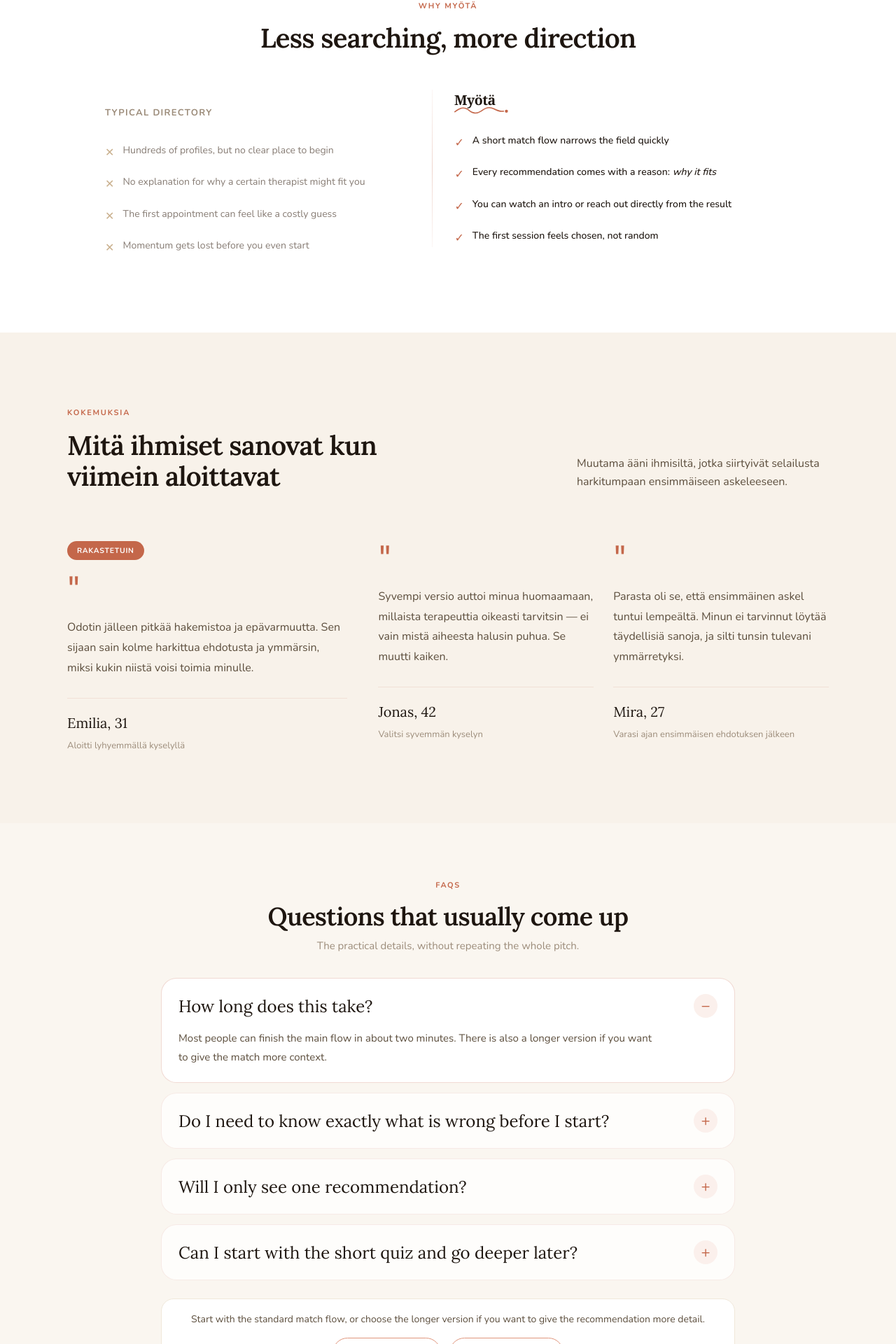
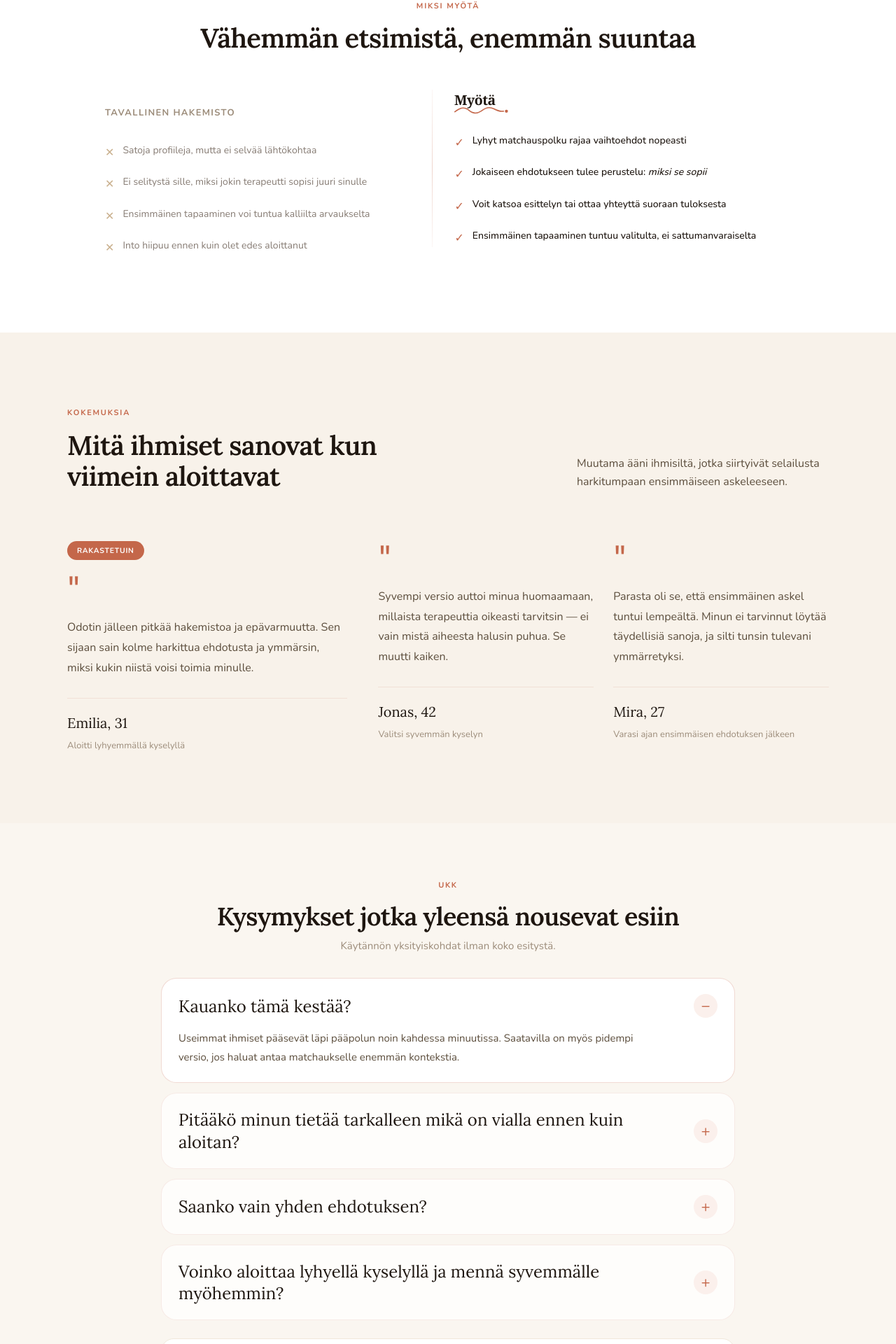
Before and after one commit to Tilapit/aitomyota, a React (Vite) app: page / in a window 1280 px wide. Shown: the part 2093-4013 px from the top of the page at 70% size. Built offline with nearby package versions, Linux system fonts and the light colour scheme.

Commit message:
fix: wire comparison, faq, testimonials to i18n

```diff
--- a/src/components/sections/ComparisonSection.tsx
+++ b/src/components/sections/ComparisonSection.tsx
@@ -1,21 +1,11 @@
 import React from "react";
 import Logo from "../layout/Logo";
-
-const directoryPoints = [
-  "Hundreds of profiles, but no clear place to begin",
-  "No explanation for why a certain therapist might fit you",
-  "The first appointment can feel like a costly guess",
-  "Momentum gets lost before you even start",
-];
-
-const myotaPoints = [
-  { text: "A short match flow narrows the field quickly" },
-  { text: "Every recommendation comes with a reason: ", em: "why it fits" },
-  { text: "You can watch an intro or reach out directly from the result" },
-  { text: "The first session feels chosen, not random" },
-];
+import { useLanguage } from "../../context/LanguageContext";
 
 const ComparisonSection: React.FC = () => {
+  const { t } = useLanguage();
+  const { comparison: c } = t;
+
   return (
     <>
       <div style={{ lineHeight: 0, background: "white" }}>
@@ -36,18 +26,16 @@
         <div className="page-shell-tight">
           <div style={{ textAlign: "center", marginBottom: "52px" }}>
             <div className="s-label" style={{ justifyContent: "center" }}>
-              Why Myötä
+              {c.eyebrow}
             </div>
-            <h2 style={{ maxWidth: "100%", textAlign: "center" }}>
-              Less searching, more direction
-            </h2>
+            <h2 style={{ maxWidth: "100%", textAlign: "center" }}>{c.title}</h2>
           </div>
 
           <div className="comparison-layout">
             <div className="comparison-side">
-              <div className="compare-title compare-title-muted">Typical directory</div>
+              <div className="compare-title compare-title-muted">{c.directoryLabel}</div>
               <div className="comparison-list">
-                {directoryPoints.map((text) => (
+                {c.directoryPoints.map((text) => (
                   <div key={text} className="comparison-row comparison-row-muted">
                     <span className="comparison-mark comparison-mark-muted">✕</span>
                     <span className="compare-copy compare-copy-muted">{text}</span>
@@ -61,7 +49,7 @@
                 <Logo width={110} height={38} />
               </div>
               <div className="comparison-list">
-                {myotaPoints.map((item, index) => (
+                {c.myotaPoints.map((item, index) => (
                   <div key={index} className="comparison-row">
                     <span className="comparison-mark">✓</span>
                     <span className="compare-copy compare-copy-strong">
--- a/src/components/sections/FAQSection.tsx
+++ b/src/components/sections/FAQSection.tsx
@@ -1,51 +1,33 @@
 import React, { useState } from "react";
+import { useLanguage } from "../../context/LanguageContext";
 
 interface FAQSectionProps {
   onOpenQuiz: () => void;
   onOpenLongQuiz: () => void;
 }
 
-const faqs = [
-  {
-    question: "How long does this take?",
-    answer:
-      "Most people can finish the main flow in about two minutes. There is also a longer version if you want to give the match more context.",
-  },
-  {
-    question: "Do I need to know exactly what is wrong before I start?",
-    answer:
-      "No. Many people begin when they can only describe a feeling, not a clear label. The questions are designed to work with that uncertainty rather than against it.",
-  },
-  {
-    question: "Will I only see one recommendation?",
-    answer:
-      "No. You receive three recommendations, along with a short explanation of why each one could be a good fit for you.",
-  },
-  {
-    question: "Can I start with the short quiz and go deeper later?",
-    answer:
-      "Yes. You can begin with the shorter path and switch to the longer version later if you want a fuller recommendation.",
-  },
-];
-
 const FAQSection: React.FC<FAQSectionProps> = ({ onOpenQuiz, onOpenLongQuiz }) => {
+  const { t } = useLanguage();
+  const { faq: f } = t;
   const [openIndex, setOpenIndex] = useState(0);
 
   return (
     <section style={{ background: "var(--cream)", padding: "80px 24px" }}>
       <div className="page-shell-narrow">
         <div style={{ textAlign: "center", marginBottom: "34px" }}>
-          <div className="teaser-kicker">FAQs</div>
-          <h2 className="teaser-title">Questions that usually come up</h2>
-          <p className="teaser-subtitle" style={{ maxWidth: "620px", marginLeft: "auto", marginRight: "auto" }}>
-            The practical details, without repeating the whole pitch.
+          <div className="teaser-kicker">{f.eyebrow}</div>
+          <h2 className="teaser-title">{f.title}</h2>
+          <p
+            className="teaser-subtitle"
+            style={{ maxWidth: "620px", marginLeft: "auto", marginRight: "auto" }}
+          >
+            {f.subtitle}
           </p>
         </div>
 
         <div className="faq-list">
-          {faqs.map((faq, index) => {
+          {f.items.map((faq, index) => {
             const isOpen = openIndex === index;
-
             return (
               <button
                 key={faq.question}
@@ -64,15 +46,13 @@
         </div>
 
         <div className="teaser-secondary" style={{ marginTop: "26px", textAlign: "center" }}>
-          <p className="teaser-secondary-text">
-            Start with the standard match flow, or choose the longer version if you want to give the recommendation more detail.
-          </p>
+          <p className="teaser-secondary-text">{f.secondaryText}</p>
           <div className="faq-actions">
             <button onClick={onOpenQuiz} className="teaser-secondary-btn">
-              Start the short quiz
+              {f.shortQuizBtn}
             </button>
             <button onClick={onOpenLongQuiz} className="teaser-secondary-btn">
-              Take the deeper quiz
+              {f.longQuizBtn}
             </button>
           </div>
         </div>
```
